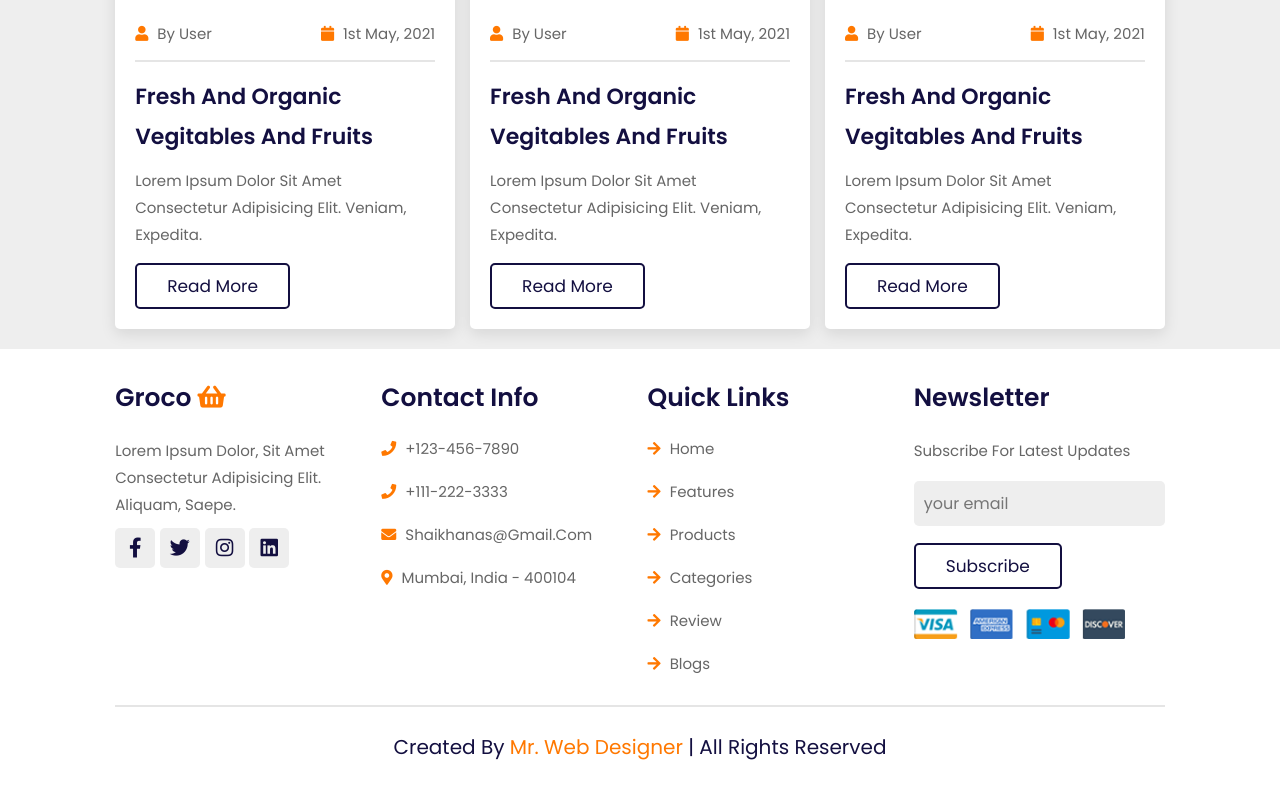
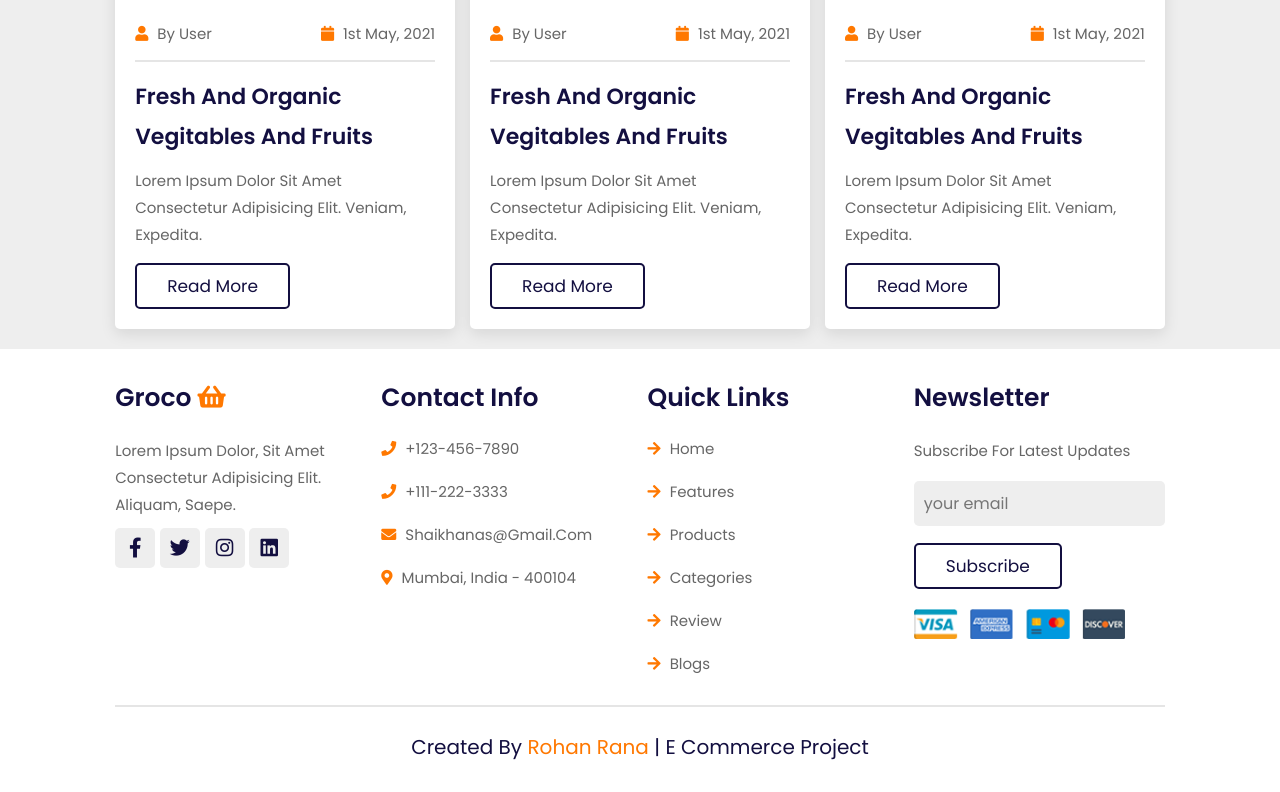
Before and after one commit to Anmolraj12/E-commerce-site, a plain HTML site: page index.html in a window 1280 px wide. Shown: the part 3920-4712 px from the top of the page. Drawn offline with nearby package versions, Linux system fonts and the light colour scheme.

Commit message:
Update index.html

```diff
--- a/index.html
+++ b/index.html
@@ -487,7 +487,7 @@
 
     </div>
 
-    <div class="credit"> created by <span> mr. web designer </span> | all rights reserved </div>
+    <div class="credit"> created by <span>Rohan Rana </span> | E commerce project </div>
 
 </section>
 
```
